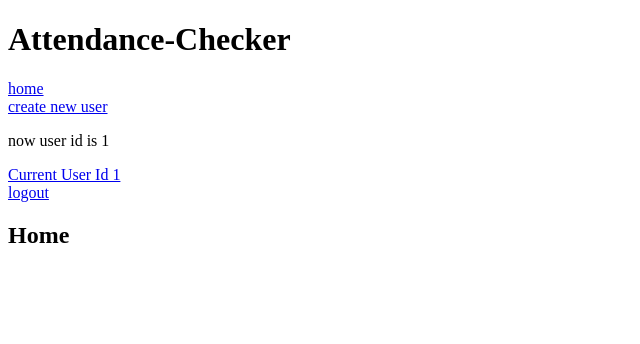
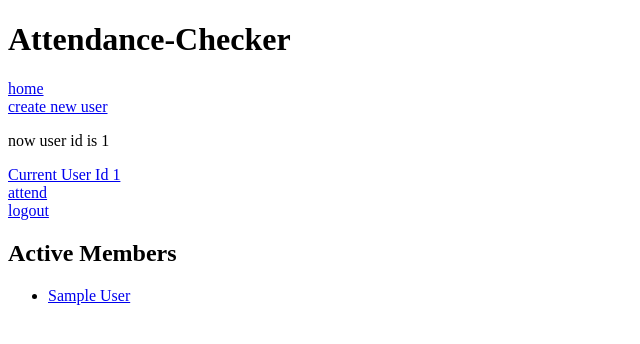
Before and after one commit to kyutech-programming-club/attendance-checker, a Flask app: page / in a window 1280 px wide. Shown: the top 344 px of the page, without its empty margins (0-640 px from the left). Run offline with Flask 2, Linux system fonts and the light colour scheme; the visitor is signed in with stand-in values (Sample User, id 1); data comes from the database, SQL or seed files in the repository.

Commit message:
Show active-member

```diff
--- a/main/templates/attend.html
+++ b/main/templates/attend.html
@@ -6,8 +6,4 @@
   <button type="submit">{{message}}</button>
 </form>
 
-{% for user in users %}
-{{user.name}}<br>
-{% endfor %}
-
 {% endblock%}
--- a/main/templates/index.html
+++ b/main/templates/index.html
@@ -2,6 +2,11 @@
 
 {% block body %}
 
-<h2>Home</h2>
+<h2>Active Members</h2>
+{% for user in users%}
+<ul>
+  <li><a href="{{ url_for('user_detail', user_id=user.id) }}">{{user.name}}</a></li>
+</ul>
+{% endfor %}
 
 {% endblock %}
--- a/main/templates/layout.html
+++ b/main/templates/layout.html
@@ -14,6 +14,7 @@
   {% if session.user_id %}
    <p>now user id is {{session.user_id}}</p>
    <a href="{{ url_for('user_detail', user_id = session.user_id)}}">Current User Id {{session.user_id}}</a><br>
+   <a href="{{ url_for('attend')}}">attend</a><br>
    <a href="{{ url_for('logout') }}">logout</a><br>
   {% else %}
     <a href="{{ url_for('login') }}">login</a>
--- a/main/views.py
+++ b/main/views.py
@@ -20,7 +20,8 @@ def make_attend_msg(user_id):
 
 @app.route('/')
 def index():
-    return render_template('index.html')
+    users = User.query.filter_by(active=True).all()
+    return render_template('index.html', users=users)
 
 @app.route('/users/create', methods=['GET', 'POST'])
 def new_user():
@@ -85,9 +86,9 @@ def attend():
         db.session.commit()
 
         print("Date saved!")
+        flash("Thank You !!")
+        return redirect(url_for('index'))
 
     message = make_attend_msg(session['user_id'])
-    users = User.query.filter(User.active==True).all()
 
-    print(users)
-    return render_template('attend.html', users=users, message=message)
+    return render_template('attend.html', message=message)
```
